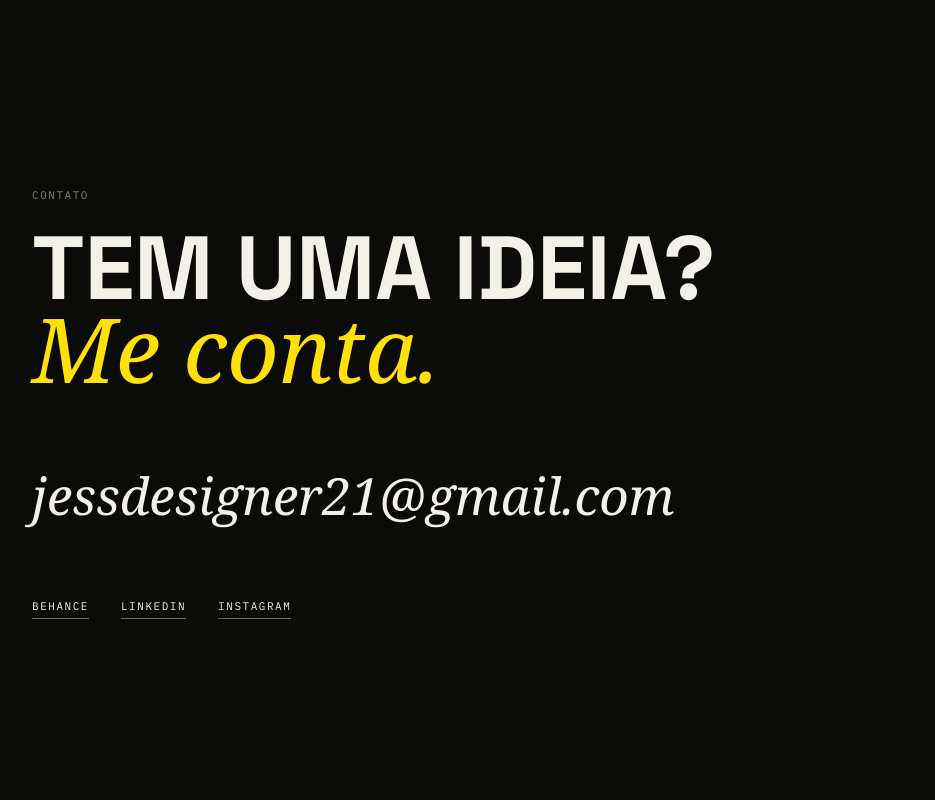
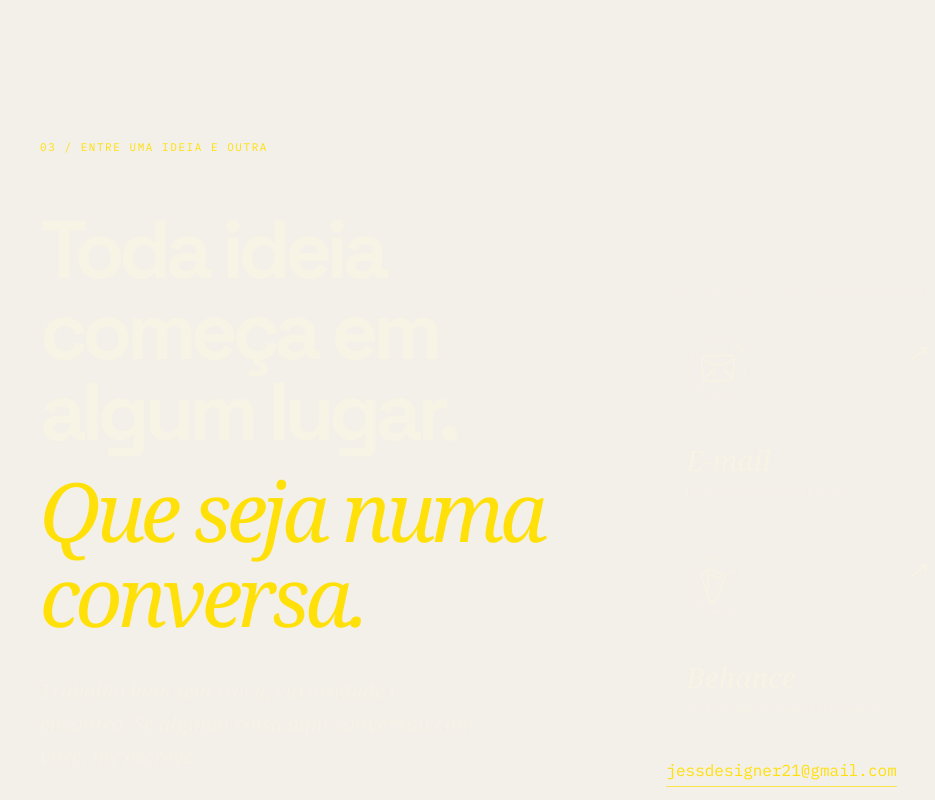
Before and after one commit to jessdesigner21/jesse-santos-portfolio, a Next.js app in the folder jesse-santos/: page / in a window 1280 px wide. Shown: the part 4940-5740 px from the top of the page, without its empty margins (0-935 px from the left). Built offline with nearby package versions, Linux system fonts and the light colour scheme; a web font is replaced by a local one.

Commit message:
Criar contato verde-oliva com frase poética e ícones desenhados à mão

```diff
--- a/jesse-santos/components/ContactSection.tsx
+++ b/jesse-santos/components/ContactSection.tsx
@@ -1,70 +1,128 @@
 "use client";
 
-import { motion } from "framer-motion";
+import { motion, useReducedMotion } from "framer-motion";
 import { CONTACT } from "@/data/contact";
 
+type ContactKind = "email" | "linkedin" | "behance" | "instagram";
+
+/* Desenhos vetoriais autorais, com linhas irregulares em vez de ícones prontos. */
+function DoodleIcon({ kind }: { kind: ContactKind }) {
+  return (
+    <svg aria-hidden="true" viewBox="0 0 76 76" className="contact-doodle h-[64px] w-[64px]" fill="none">
+      <path d="M38 6 C57 3 71 18 70 38 C72 58 58 72 38 70 C18 73 5 57 6 37 C3 18 17 5 38 6 Z" stroke="currentColor" strokeWidth="1.4" opacity=".65" />
+      <path d="M10 25 C3 39 11 58 23 65" stroke="currentColor" strokeWidth="1.2" opacity=".42" strokeLinecap="round" />
+      <g stroke="currentColor" strokeWidth="2" strokeLinecap="round" strokeLinejoin="round">
+        {kind === "email" && (
+          <>
+            <path d="M19 28 Q19 24 24 24 L53 23 Q58 23 57 29 L56 49 Q56 53 51 53 L25 54 Q20 54 20 49 Z" />
+            <path d="M21 28 Q37 41 56 27" />
+            <path d="M23 50 L33 40 M54 49 L44 40" />
+            <path d="M58 16 L60 11 M64 19 L69 17" strokeWidth="1.4" />
+          </>
+        )}
+        {kind === "linkedin" && (
+          <>
+            <path d="M25 35 L25 53 M24.8 25.2 a2.7 2.7 0 1 0 .1 0" />
+            <path d="M35 53 L35 35 M35 42 C37 31 50 30 51 42 L51 53" />
+            <path d="M17 59 Q36 65 56 59" strokeWidth="1.3" />
+          </>
+        )}
+        {kind === "behance" && (
+          <>
+            <path d="M27 19 L47 27 L37 54 L29 60 L25 49 Z" />
+            <path d="M27 19 L18 27 L25 49 M29 60 L37 54 M30 26 L42 31" />
+            <path d="M47 17 L53 14 M52 23 L59 22 M20 52 L15 57" strokeWidth="1.5" />
+          </>
+        )}
+        {kind === "instagram" && (
+          <>
+            <path d="M26 21 Q19 22 20 30 L20 49 Q20 56 28 56 L48 56 Q56 56 56 48 L56 29 Q55 21 48 21 Z" />
+            <path d="M38 30 C48 29 49 44 40 46 C31 48 27 38 33 33 C35 31 36 30 38 30 Z" />
+            <path d="M49 27 L49.5 27.5" strokeWidth="3.5" />
+            <path d="M17 17 Q13 11 9 17 M58 60 Q65 58 67 63" strokeWidth="1.4" />
+          </>
+        )}
+      </g>
+    </svg>
+  );
+}
+
+const channels: Array<{
+  kind: ContactKind;
+  title: string;
+  detail: string;
+  href: string;
+  external: boolean;
+}> = [
+  { kind: "email", title: "E-mail", detail: "Para projetos e boas ideias", href: CONTACT.email ? `mailto:${CONTACT.email}` : "", external: false },
+  { kind: "linkedin", title: "LinkedIn", detail: "Minha trajetória profissional", href: CONTACT.linkedin, external: true },
+  { kind: "behance", title: "Behance", detail: "Onde os projetos ganham páginas", href: CONTACT.behance, external: true },
+  { kind: "instagram", title: "Instagram pessoal", detail: "Um pouco de mim quando o trabalho descansa", href: CONTACT.instagram, external: true },
+];
+
 export default function ContactSection() {
+  const reduceMotion = useReducedMotion();
   return (
-    <section
-      id="contato"
-      className="relative px-5 md:px-8 py-28 md:py-48 bg-ink text-off-white"
-    >
-      <motion.p
-        initial={{ opacity: 0 }}
-        whileInView={{ opacity: 1 }}
-        viewport={{ once: true }}
-        className="editorial-num text-off-white/50 mb-6"
-      >
-        Contato
-      </motion.p>
-
-      <motion.h2
-        initial={{ opacity: 0, y: 30 }}
-        whileInView={{ opacity: 1, y: 0 }}
-        viewport={{ once: true }}
-        transition={{ duration: 0.7 }}
-        className="font-grotesk font-bold uppercase leading-[0.9] text-[13vw] md:text-[7vw]"
-      >
-        Tem uma ideia?
-        <br />
-        <span className="font-serif italic font-light normal-case text-[var(--portfolio-yellow)]">Me conta.</span>
-      </motion.h2>
-
-      {CONTACT.email ? (
-        <motion.a
-          href={`mailto:${CONTACT.email}`}
-          data-cursor="abrir"
-          initial={{ opacity: 0 }}
-          whileInView={{ opacity: 1 }}
-          viewport={{ once: true }}
-          transition={{ delay: 0.2 }}
-          className="block mt-10 md:mt-16 font-serif italic break-words text-[8vw] md:text-[4vw] hover:text-[var(--portfolio-yellow)] transition-colors"
-        >
-          {CONTACT.email}
-        </motion.a>
-      ) : (
-        <p className="mt-10 md:mt-16 font-serif italic text-2xl text-off-white/60 max-w-md">
-          Se chegou até aqui, talvez a gente devesse criar alguma coisa
-          juntos — os contatos abaixo estão sempre abertos.
-        </p>
-      )}
-
-      <div className="mt-16 flex gap-8 editorial-num">
-        {CONTACT.behance && (
-          <a href={CONTACT.behance} target="_blank" rel="noreferrer" className="border-b border-off-white/40 hover:border-off-white pb-1">
-            Behance
-          </a>
-        )}
-        {CONTACT.linkedin && (
-          <a href={CONTACT.linkedin} target="_blank" rel="noreferrer" className="border-b border-off-white/40 hover:border-off-white pb-1">
-            LinkedIn
-          </a>
-        )}
-        {CONTACT.instagram && (
-          <a href={CONTACT.instagram} target="_blank" rel="noreferrer" className="border-b border-off-white/40 hover:border-off-white pb-1">
-            Instagram
-          </a>
-        )}
+    <section id="contato" aria-labelledby="contato-titulo" className="contact-atelier relative overflow-hidden px-5 py-24 text-[#F7F3E5] md:px-10 md:py-36">
+      <div className="pointer-events-none absolute -right-16 top-0 hidden select-none font-serif text-[21rem] italic leading-none text-[#FFE009]/[0.035] lg:block" aria-hidden="true">oi.</div>
+      <div className="relative mx-auto max-w-[1376px]">
+        <p className="editorial-num mb-8 border-b border-[#F7F3E5]/25 pb-5 text-[#FFE009]">03 / Entre uma ideia e outra</p>
+        <div className="grid gap-12 lg:grid-cols-[minmax(0,1fr)_minmax(0,1.05fr)] lg:gap-20">
+          <div>
+            <motion.h2
+              id="contato-titulo"
+              initial={reduceMotion ? false : { opacity: 0, y: 25 }}
+              whileInView={reduceMotion ? undefined : { opacity: 1, y: 0 }}
+              viewport={{ once: true, amount: 0.3 }}
+              transition={{ duration: 0.7, ease: [0.16, 1, 0.3, 1] }}
+              className="max-w-[830px] font-grotesk text-[clamp(2.8rem,6.4vw,6.7rem)] font-bold leading-[0.99] tracking-[-0.07em]"
+            >
+              Toda ideia começa em algum lugar.
+              <span className="mt-4 block font-serif font-normal italic leading-[1.04] tracking-[-0.055em] text-[#FFE009]">
+                Que seja numa conversa.
+              </span>
+            </motion.h2>
+            <p className="mt-9 max-w-md font-serif text-lg italic leading-[1.65] text-[#F7F3E5]/75 md:text-xl">
+              Trabalho bom tem troca, curiosidade e encontro. Se alguma coisa aqui conversou com você, me escreve.
+            </p>
+            <span className="mt-10 block w-fit -rotate-3 font-serif text-4xl italic text-[#FFE009] md:text-5xl" aria-hidden="true">a gente se fala ↗</span>
+          </div>
+          <div className="self-center">
+            <p className="editorial-num mb-4 text-[#F7F3E5]/60">Escolha por onde a conversa começa</p>
+            <div className="grid gap-3 sm:grid-cols-2">
+              {channels.filter((c) => c.href).map((channel, index) => (
+                <motion.a
+                  key={channel.kind}
+                  href={channel.href}
+                  target={channel.external ? "_blank" : undefined}
+                  rel={channel.external ? "noopener noreferrer" : undefined}
+                  data-cursor="abrir"
+                  initial={reduceMotion ? false : { opacity: 0, y: 15 }}
+                  whileInView={reduceMotion ? undefined : { opacity: 1, y: 0 }}
+                  viewport={{ once: true, amount: 0.18 }}
+                  transition={{ duration: 0.55, delay: index * 0.07 }}
+                  className="contact-link group flex min-h-[172px] flex-col items-start justify-between gap-4 p-5 md:min-h-[205px]"
+                >
+                  <div className="flex w-full items-start justify-between">
+                    <DoodleIcon kind={channel.kind} />
+                    <span aria-hidden="true" className="contact-link-arrow font-serif text-2xl italic">↗</span>
+                  </div>
+                  <div>
+                    <span className="block font-serif text-2xl italic leading-none md:text-[1.75rem]">{channel.title}</span>
+                    <span className="mt-2 block text-[0.71rem] leading-relaxed tracking-wide text-[#F7F3E5]/70">{channel.detail}</span>
+                  </div>
+                </motion.a>
+              ))}
+            </div>
+            <a href={`mailto:${CONTACT.email}`} className="mt-5 inline-block break-all border-b border-[#FFE009]/70 pb-1 font-mono text-sm text-[#FFE009] transition-colors hover:text-white md:text-base">
+              {CONTACT.email}
+            </a>
+          </div>
+        </div>
+        <div className="mt-16 flex flex-wrap items-center justify-between gap-4 border-t border-[#F7F3E5]/25 pt-6 md:mt-24">
+          <p className="editorial-num text-[#F7F3E5]/65">Design, histórias e encontros.</p>
+          <p className="font-serif text-lg italic text-[#FFE009]">uma vida com textura.</p>
+        </div>
       </div>
     </section>
   );
```
